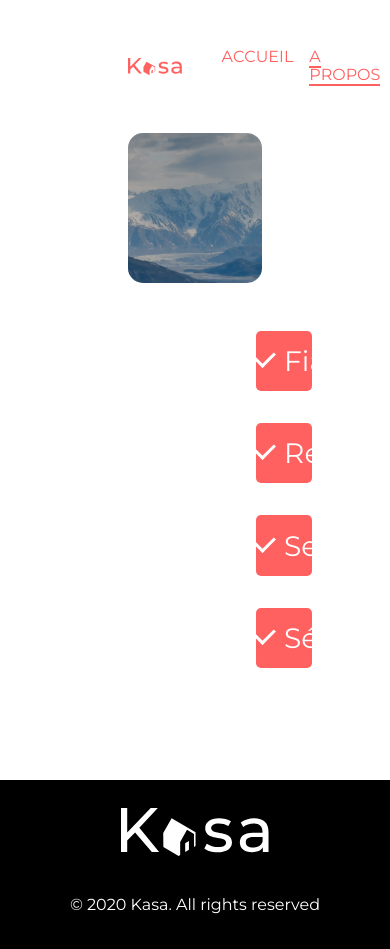
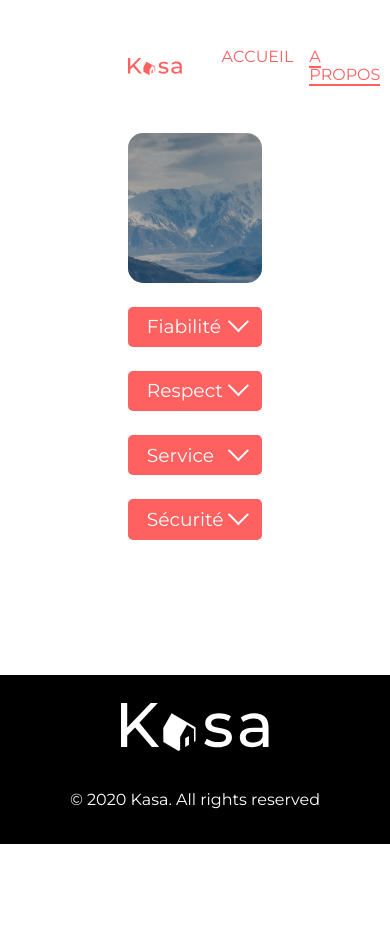
Before and after one commit to loumorganrene/Kasa, a React (Create React App) app: page /about in a window 390 px wide. After the commit the page ends 844 px from the top, so only its background shows below. Built offline with nearby package versions, Linux system fonts and the light colour scheme.

Commit message:
About page mobile styling

```diff
--- a/src/styles/About.css
+++ b/src/styles/About.css
@@ -4,6 +4,12 @@
     justify-content: center;
     align-items: center;
     width: 100%;
-    margin: 3em 0;
-    padding: 0 8em;
+    margin: 1.5em 0;
 }
+
+@media (min-width: 900px) {
+    .collapsible-list--container {
+        margin: 3em 0;
+        padding: 0 8em;
+    }
+}
--- a/src/styles/Collapsible.css
+++ b/src/styles/Collapsible.css
@@ -1,6 +1,6 @@
 .collapsible--container {
-    font-size: 1.5rem;
-    margin-bottom: 2rem;
+    font-size: 1rem;
+    margin-bottom: 1.5rem;
     width: 100%;
 }
 
@@ -28,21 +28,41 @@
 .arrow {
     position: absolute;
     border: solid white;
-    border-width: 0 3px 3px 0;
+    border-width: 0 2px 2px 0;
     display: inline-block;
-    padding: .5rem;
+    padding: 0.4rem;
 }
 
 .down {
     bottom: 25%;
-    right: 2.5rem;
+    right: 1rem;
     transform: rotate(-135deg);
     -webkit-transform: rotate(-135deg);
 }
 
 .up {
     bottom: 45%;
-    right: 2.5rem;
+    right: 1rem;
     transform: rotate(45deg);
     -webkit-transform: rotate(45deg);
 }
+
+@media (min-width: 900px) {
+    .collapsible--container {
+        font-size: 1.5rem;
+        margin-bottom: 2rem;
+    }
+
+    .arrow {
+        border-width: 0 3px 3px 0;
+        padding: 0.5rem;
+    }
+
+    .down {
+        right: 2.5rem;
+    }
+
+    .up {
+        right: 2.5rem;
+    }
+}
```
